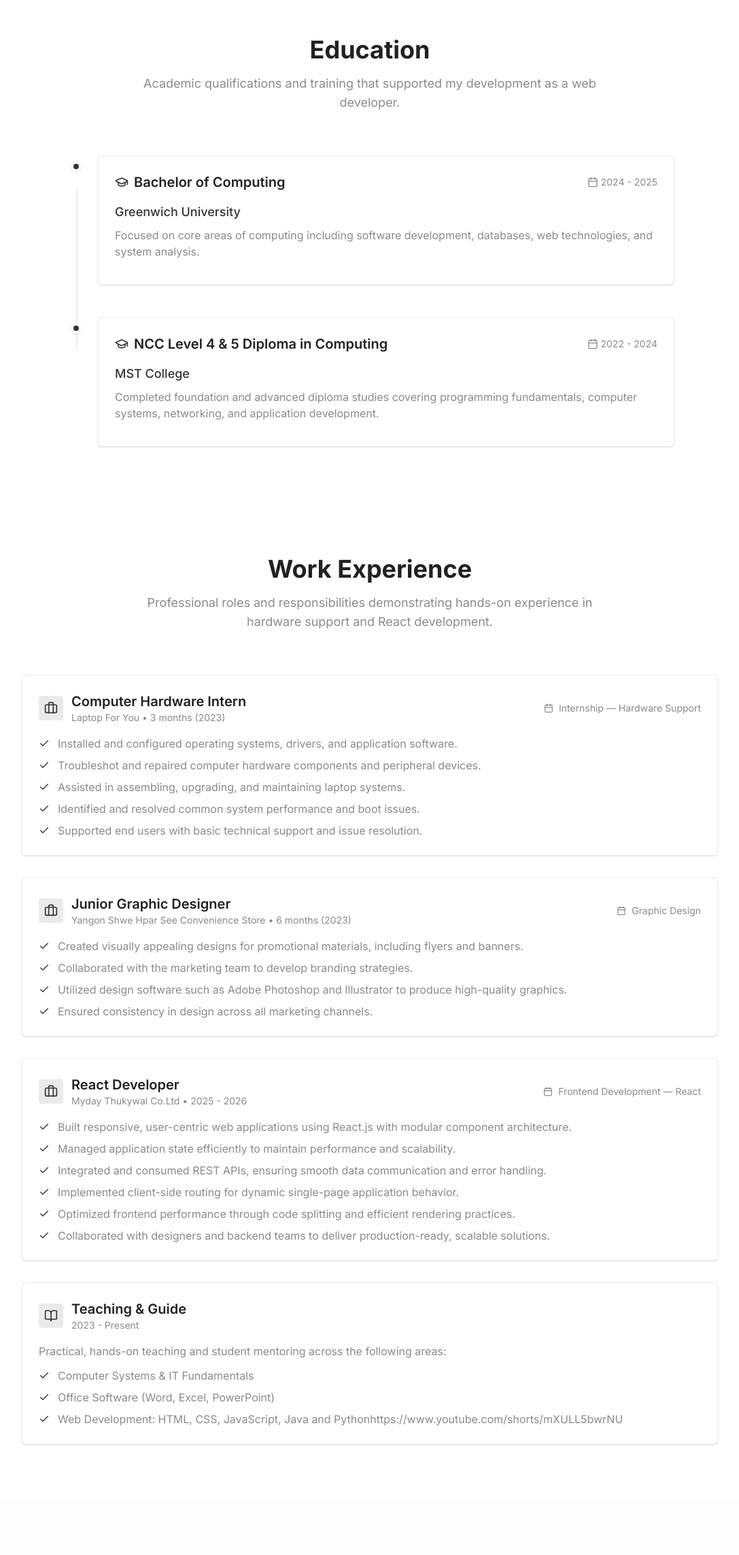
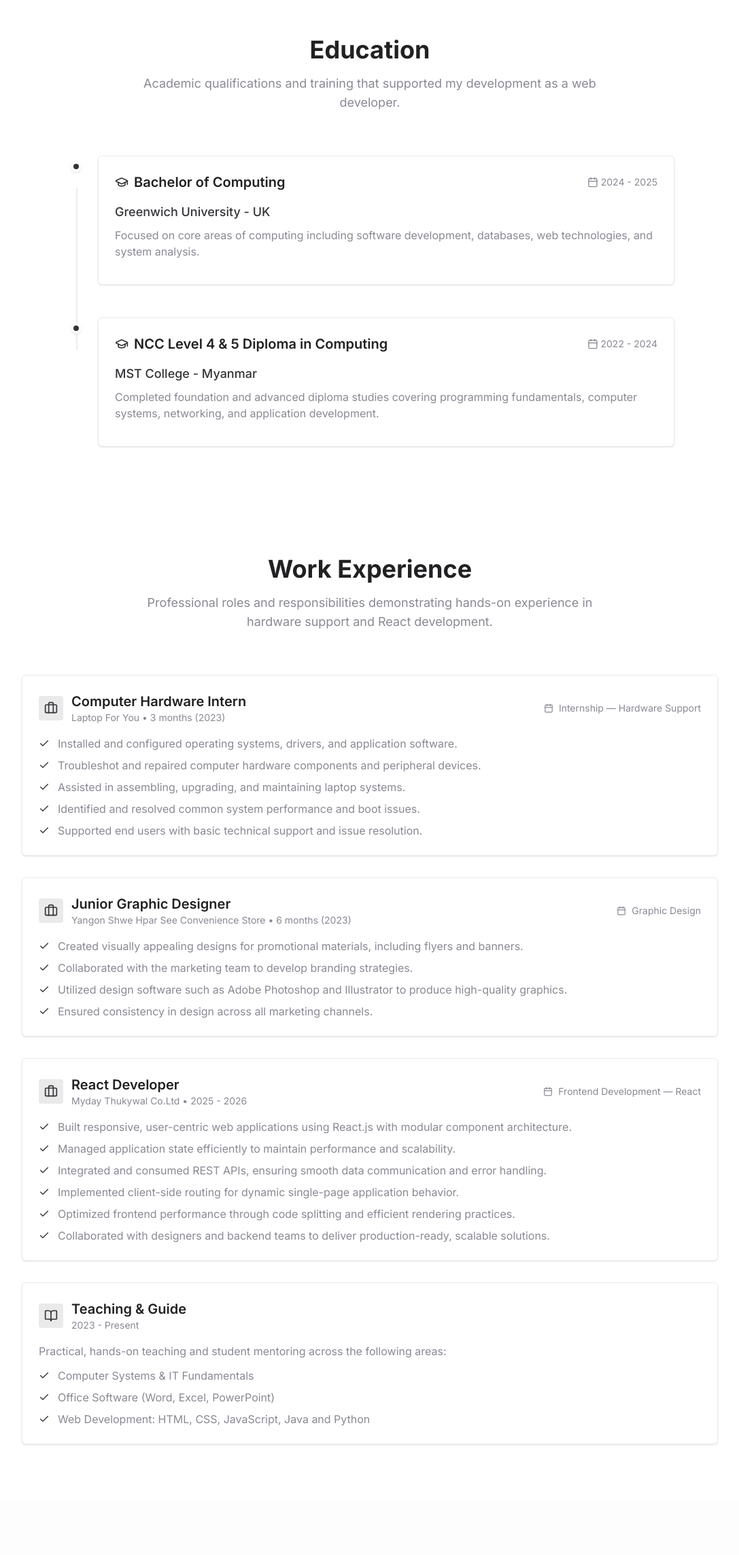
Before and after one commit to shinehtetnyein/shinehtetnyein, a React (Vite) app: page / in a window 1280 px wide. Shown: the part 943-3231 px from the top of the page at 68% size, without its empty margins (96-1183 px from the left). Built offline with nearby package versions, Linux system fonts and the light colour scheme; what @radix-ui/themes would draw is missing.

Commit message:
shine update portfolio

```diff
--- a/src/components/Education.tsx
+++ b/src/components/Education.tsx
@@ -6,14 +6,14 @@ const Education = () => {
   const educationData = [
     {
       degree: "Bachelor of Computing",
-      institution: "Greenwich University",
+      institution: "Greenwich University - UK",
       period: "2024 - 2025",
       description: "Focused on core areas of computing including software development, databases, web technologies, and system analysis.",
       gpa: ""
     },
     {
       degree: "NCC Level 4 & 5 Diploma in Computing",
-      institution: "MST College",
+      institution: "MST College - Myanmar",
       period: "2022 - 2024",
       description: "Completed foundation and advanced diploma studies covering programming fundamentals, computer systems, networking, and application development.",
       gpa: ""
--- a/src/components/WorkExperience.tsx
+++ b/src/components/WorkExperience.tsx
@@ -204,7 +204,7 @@ const WorkExperience: React.FC = () => {
                 </li>
                 <li className="flex items-start">
                   <Check size={16} className="text-primary mr-3 mt-1" />
-                  <span>Web Development: HTML, CSS, JavaScript, Java and Pythonhttps://www.youtube.com/shorts/mXULL5bwrNU</span>
+                  <span>Web Development: HTML, CSS, JavaScript, Java and Python</span>
                 </li>
               </ul>
             </div>
```
